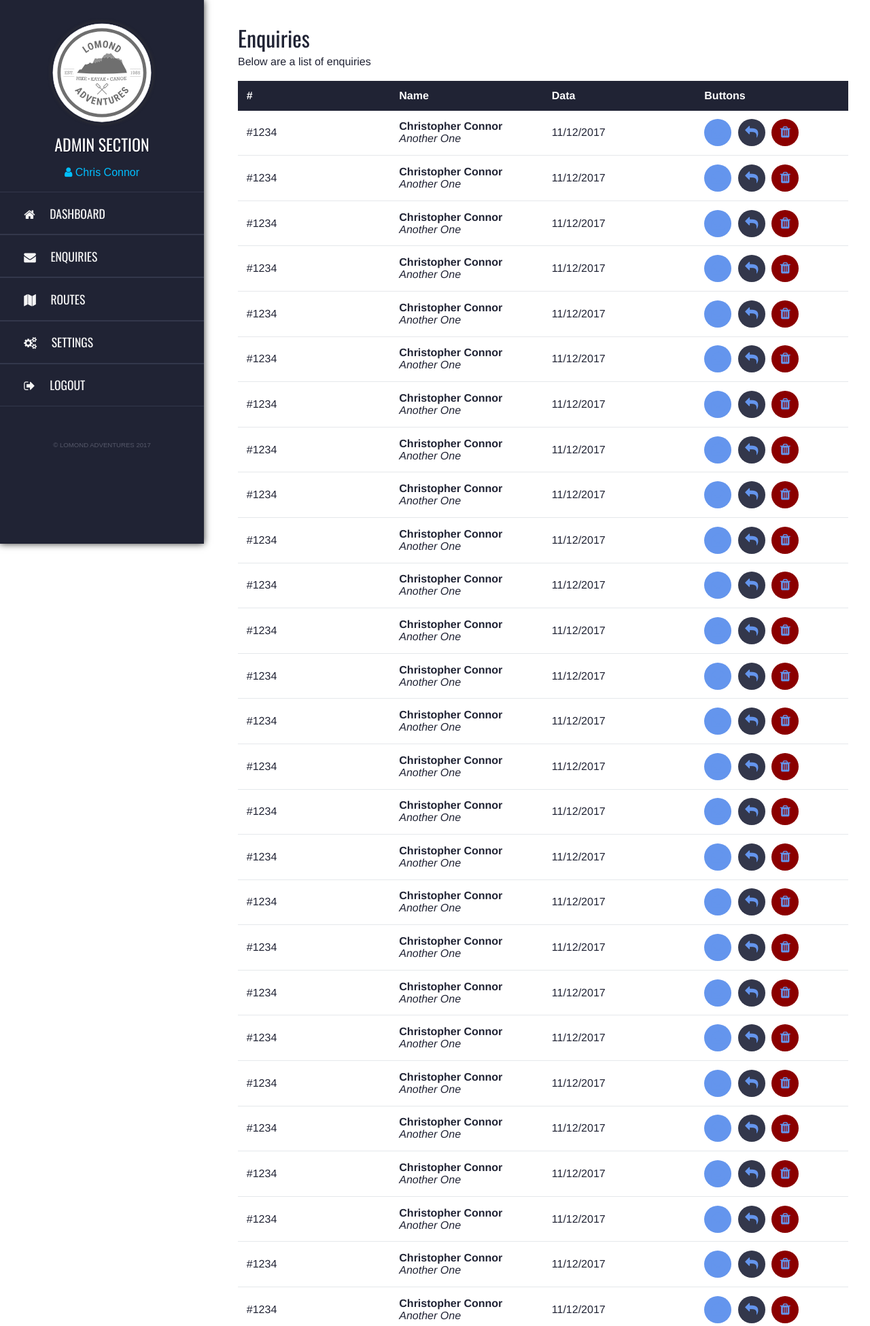
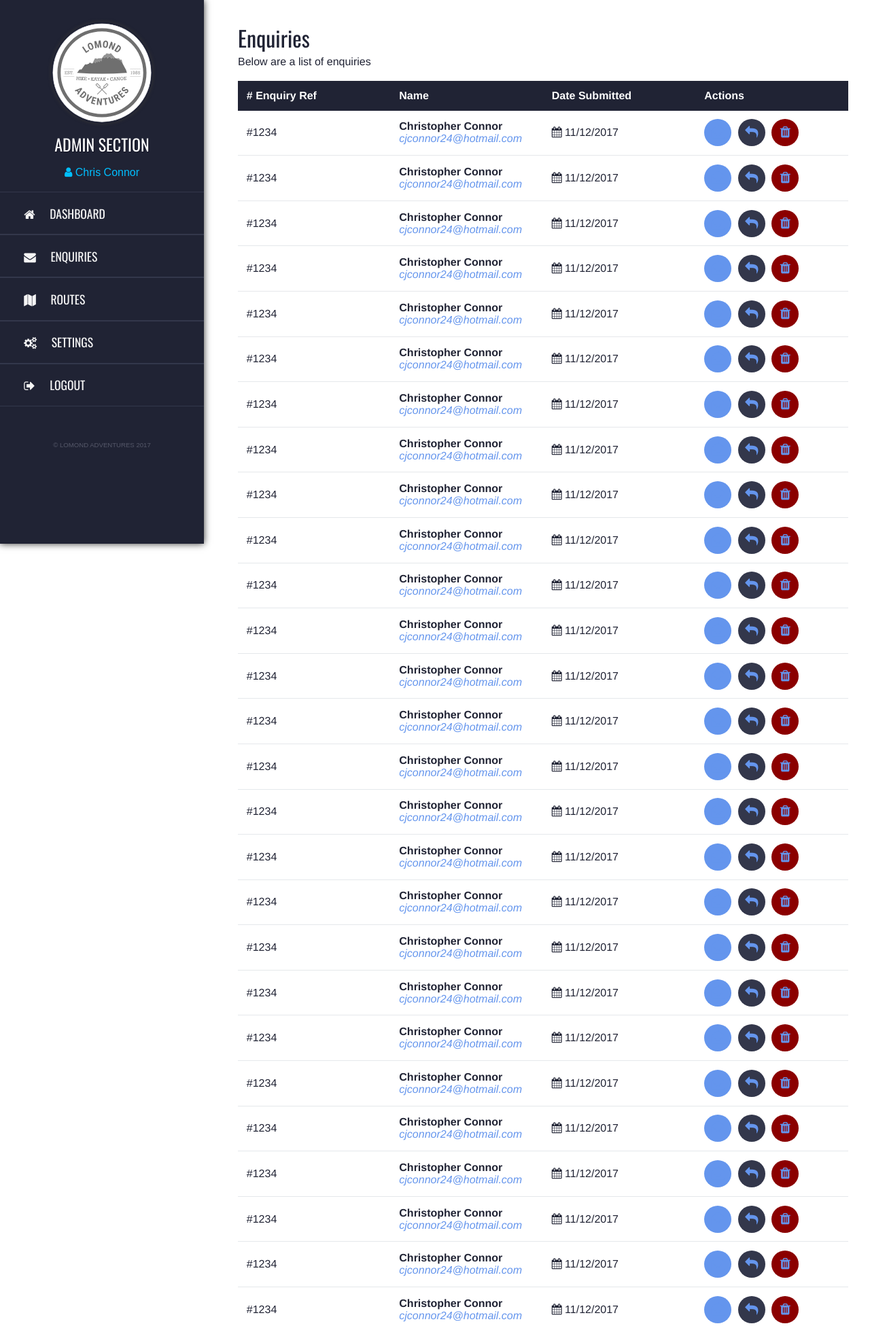
Before and after one commit to cjconnor24/OutdoorCentre, a PHP site: page /admin/enquiries.php in a window 1280 px wide. Shown: the top 1951 px of the page at 68% size. Run offline with PHP 8.4, Linux system fonts and the light colour scheme.

Commit message:
Tweaking the table appearance and adding email anchors

```diff
--- a/admin/enquiries.php
+++ b/admin/enquiries.php
@@ -6,22 +6,22 @@
 <table class="table">
         <thead>
         <tr>
-                <th>#</th>
+                <th># Enquiry Ref</th>
                 <th>Name</th>
-                <th>Data</th>
-                <th>Buttons</th>
+                <th>Date Submitted</th>
+                <th>Actions</th>
         </tr>
         </thead>
         <tbody>
         <?php for($i = 0;$i<300;$i++){?>
         <tr>
                 <td>#1234</td>
-                <td><strong>Christopher Connor </strong><br><em>Another One</em></td>
-                <td>11/12/2017</td>
+                <td><strong>Christopher Connor </strong><br><em><a href="#">cjconnor24@hotmail.com</a></em></td>
+                <td><i class="fa fa-calendar"></i> 11/12/2017</td>
                 <td>
-                        <a href="#" class="table__button"><i class="fa fa-envelope-open"></i> <span>Read</span></a>
-                        <a href="#"class="table__button"><i class="fa fa-reply"></i> <span>Read</span></a>
-                        <a href="#" class="table__button"><i class="fa fa-trash"></i> <span>Read</span></a>
+                        <a href="#" title="View Enquiry" class="table__button"><i class="fa fa-envelope-open"></i> <span>Read</span></a>
+                        <a href="#"title="Reply to Enquiry" class="table__button"><i class="fa fa-reply"></i> <span>Read</span></a>
+                        <a href="#" title="Delete Enquiry" class="table__button"><i class="fa fa-trash"></i> <span>Read</span></a>
                 </td>
         </tr>
         <?php } ?>
```
